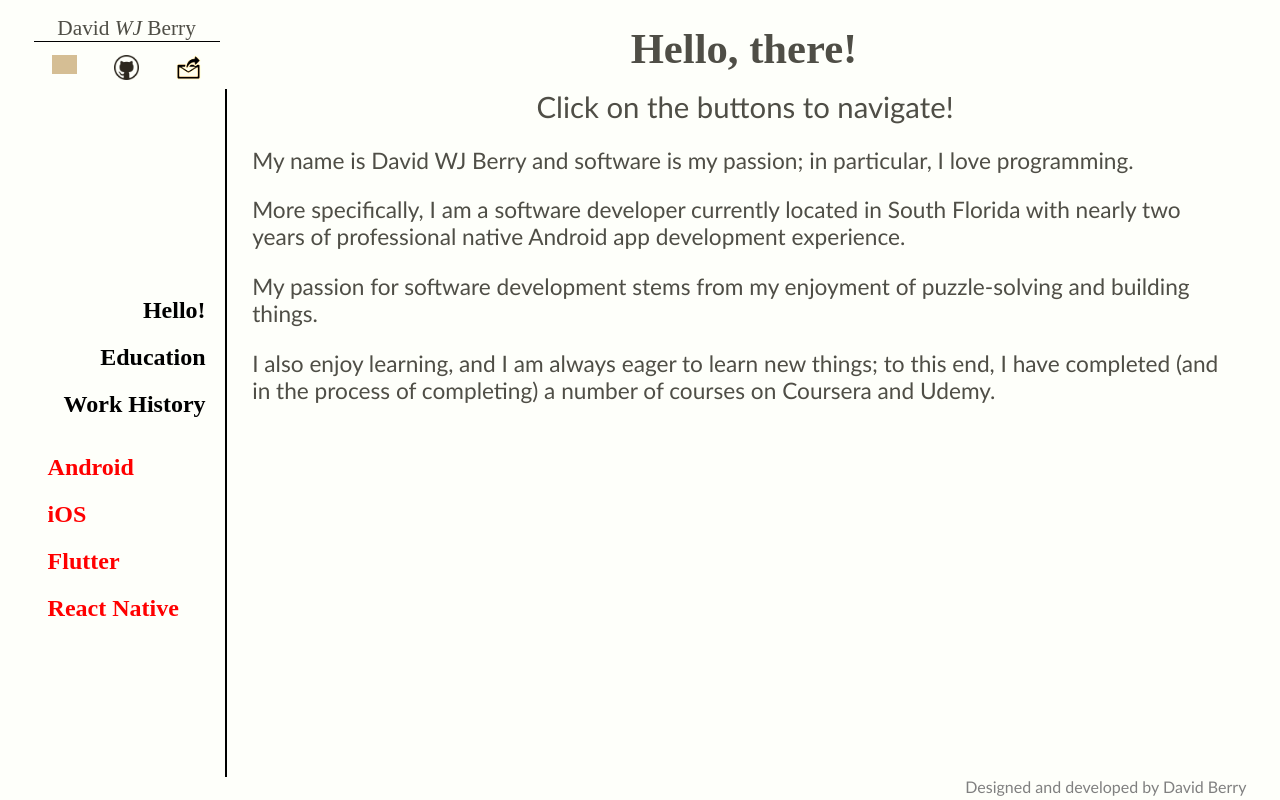
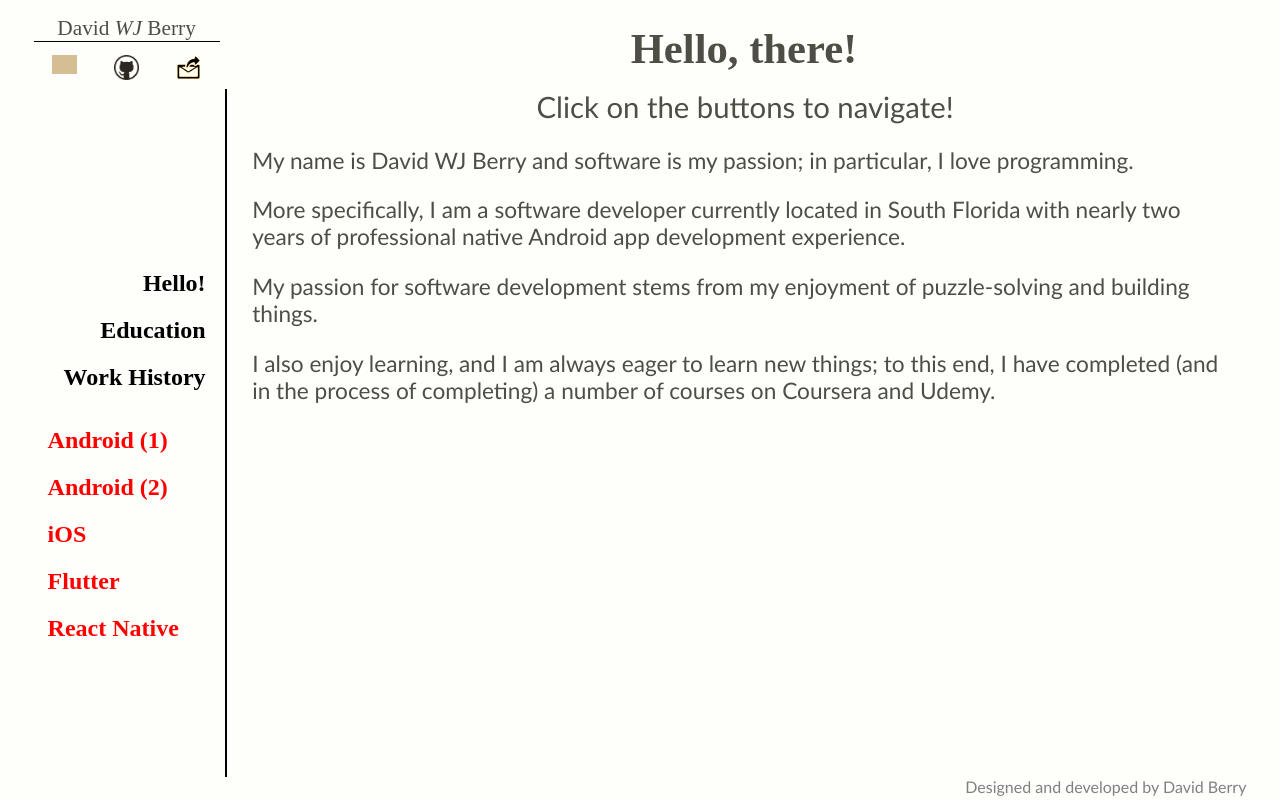
Before and after one commit to DBerry07/DBerry07.github.io, a React (Vite) app: page / in a window 1280 px wide. Built offline with nearby package versions, Linux system fonts and the light colour scheme; grey boxes are pictures that could not be loaded; a web font is replaced by a local one.

Commit message:
Added caliber droid

```diff
--- a/src/css/buttons.css
+++ b/src/css/buttons.css
@@ -46,6 +46,9 @@ menu {
     #ReactNative-button {
         color: red;
     }
+    #CaliberDroid-button {
+        color: red;
+    }
 
     /** Project button hover actions **/
     #Kotlin-button:hover {
@@ -64,6 +67,11 @@ menu {
         height: min-content;
         border-bottom: solid black 1px;
     }
+    #CaliberDroid-button:hover {
+        height: min-content;
+        border-bottom: solid black 1px;
+    }
+
 }
 
 
--- a/src/data/constants/buttons.js
+++ b/src/data/constants/buttons.js
@@ -8,7 +8,7 @@ export default class Tabs {
   static Projects = new Tabs("Projects", ">> Projects");
 
   static Back = new Tabs("Back", "<< Back");
-  static Kotlin = new Tabs("Kotlin", "Android", locations.PicAndroid);
+  static Kotlin = new Tabs("Kotlin", "Android (2)", locations.PicAndroid);
   static React = new Tabs("React", "Webpage");
   static ReactNative = new Tabs("ReactNative", "React Native");
   static iOS = new Tabs("iOS", "iOS");
@@ -16,11 +16,13 @@ export default class Tabs {
   static Java = new Tabs("Java", "Android: Java");
   static Maui = new Tabs("Maui", ".Net Maui");
   static AngularIonic = new Tabs("AngularIonic", "Ionic");
+  static CaliberDroid = new Tabs("CaliberDroid", "Android (1)");
 
   static AboutList = [
     this.Hello,
     this.Education,
     this.History,
+    this.CaliberDroid,
     this.Kotlin,
     this.iOS,
     this.Flutter,
--- a/src/data/constants/content.js
+++ b/src/data/constants/content.js
@@ -19,6 +19,7 @@ pageContent[myTabs.Flutter.name] = PROJECTS.Flutter;
 pageContent[myTabs.React.name] = PROJECTS.React;
 pageContent[myTabs.Maui.name] = PROJECTS.Maui;
 pageContent[myTabs.AngularIonic] = PROJECTS.AngularIonic;
+pageContent[myTabs.CaliberDroid] = PROJECTS.CaliberDroid;
 
 // pageContent[projects.Spring] = PROJECTS.Spring;
 
--- a/src/data/constants/screens_projects.js
+++ b/src/data/constants/screens_projects.js
@@ -104,3 +104,13 @@ export const Maui = new TabContent(
   null, //list
   ["C# (C-sharp)", ".NET Maui", "Visual Studio 2022", ], //techs
 );
+
+export const CaliberDroid = new TabContent(
+  "CaliberDroid", //title
+  ["Professional Project"],
+  ["fill in"],
+  null,
+  null,
+  null,
+  null,
+)
```
